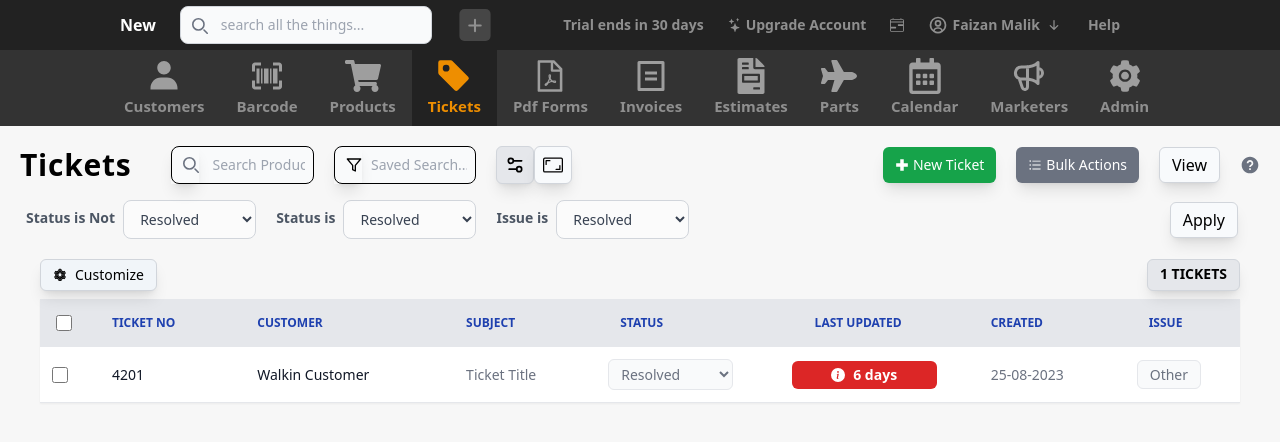
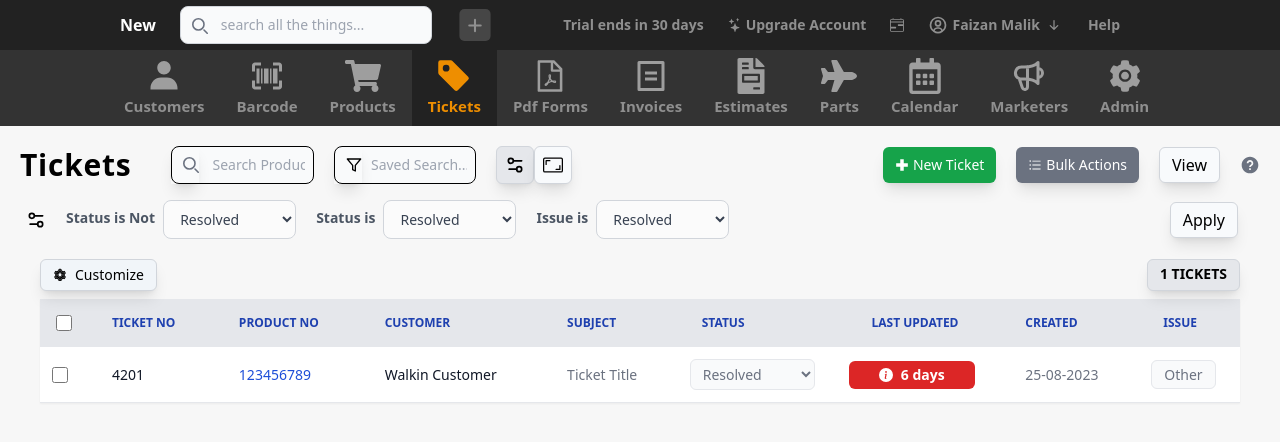
Before and after one commit to faixanmalik/pages, a Next.js app: page /menu/tickets in a window 1280 px wide. Shown: the top 442 px of the page. Built offline with nearby package versions, Linux system fonts and the light colour scheme.

Commit message:
setting up in tickets page

```diff
--- a/src/pages/menu/tickets.js
+++ b/src/pages/menu/tickets.js
@@ -34,6 +34,7 @@ const Tickets = () => {
     {
       id: 4201,
       customer: 'Walkin Customer',
+      productNo: 123456789,
       subject: 'Ticket Title',
       status: 'In-Progress',
       lastUpdated:6,
@@ -102,7 +103,9 @@ const Tickets = () => {
 
           <div className='flex items-center w-full justify-between'>
 
-            <div className='flex space-x-5'>
+            <div className='flex items-center space-x-5'>
+
+              <LuSettings2 className='text-xl'/>
 
               <div className='flex items-center space-x-2'>
                 <label className="font-semibold text-sm text-gray-600 pb-1">Status is Not</label>
@@ -182,6 +185,9 @@ const Tickets = () => {
                       Ticket No
                     </th>
                     <th scope="col" className="px-6 py-3 text-blue-800">
+                      Product No
+                    </th>
+                    <th scope="col" className="px-6 py-3 text-blue-800">
                       Customer
                     </th>
                     <th scope="col" className="px-6 py-3 text-blue-800">
@@ -214,6 +220,9 @@ const Tickets = () => {
                     <td scope="row" className="px-6 py-3 font-medium text-gray-900 whitespace-nowrap">
                         {item.id}
                     </td>
+                    <td scope="row" className="px-6 py-3 font-medium text-blue-700 whitespace-nowrap">
+                        {item.productNo}
+                    </td>
                     <td scope="row" className="px-6 py-3 font-medium text-gray-900 whitespace-nowrap">
                         {item.customer}
                     </td>
@@ -221,7 +230,6 @@ const Tickets = () => {
                         {item.subject}
                     </td>
                     <td className="p-3">
-                        {/* <span className='border border-gray-200 px-3 py-1 bg-gray-50'>{item.status}</span> */}
                         <select
                           id="statusIs"
                           name="statusIs"
```
